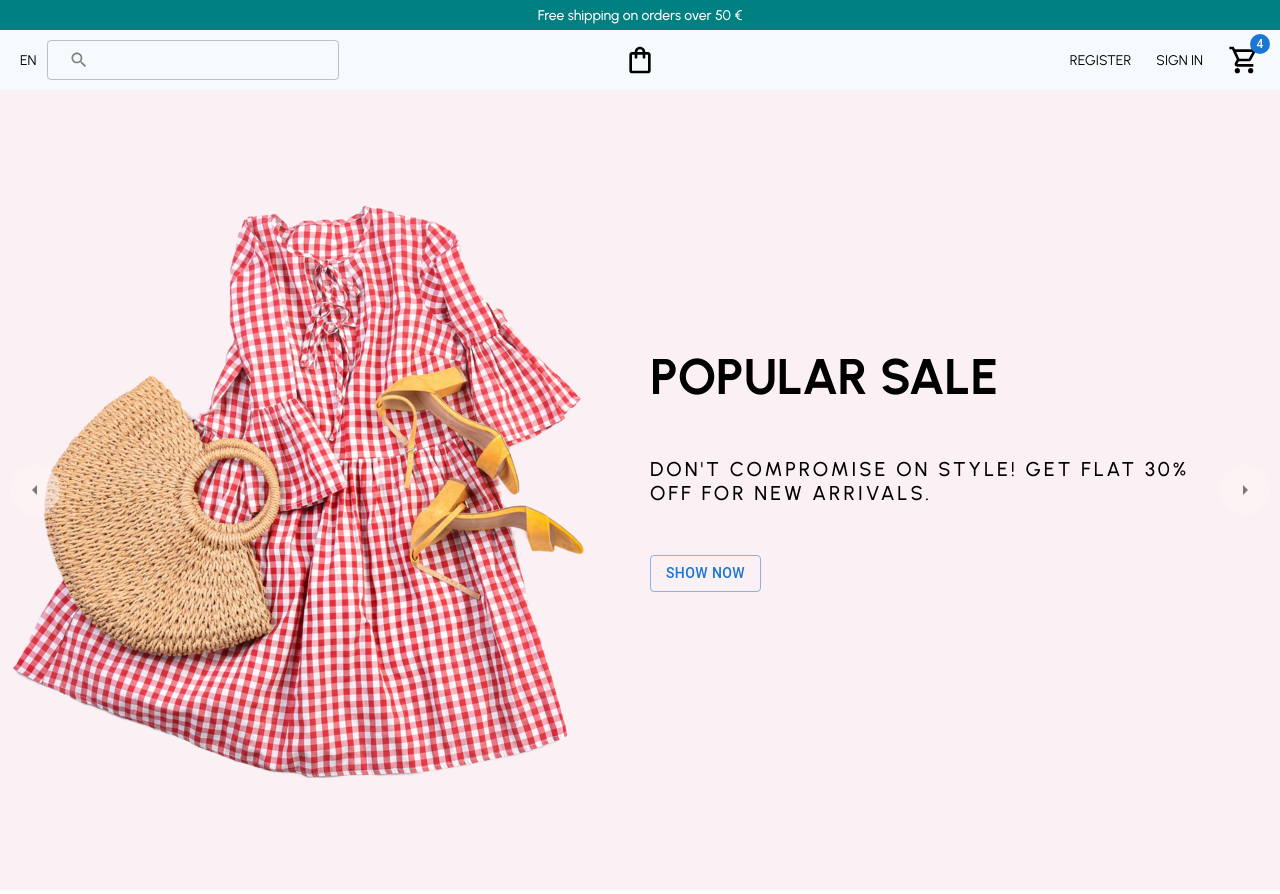
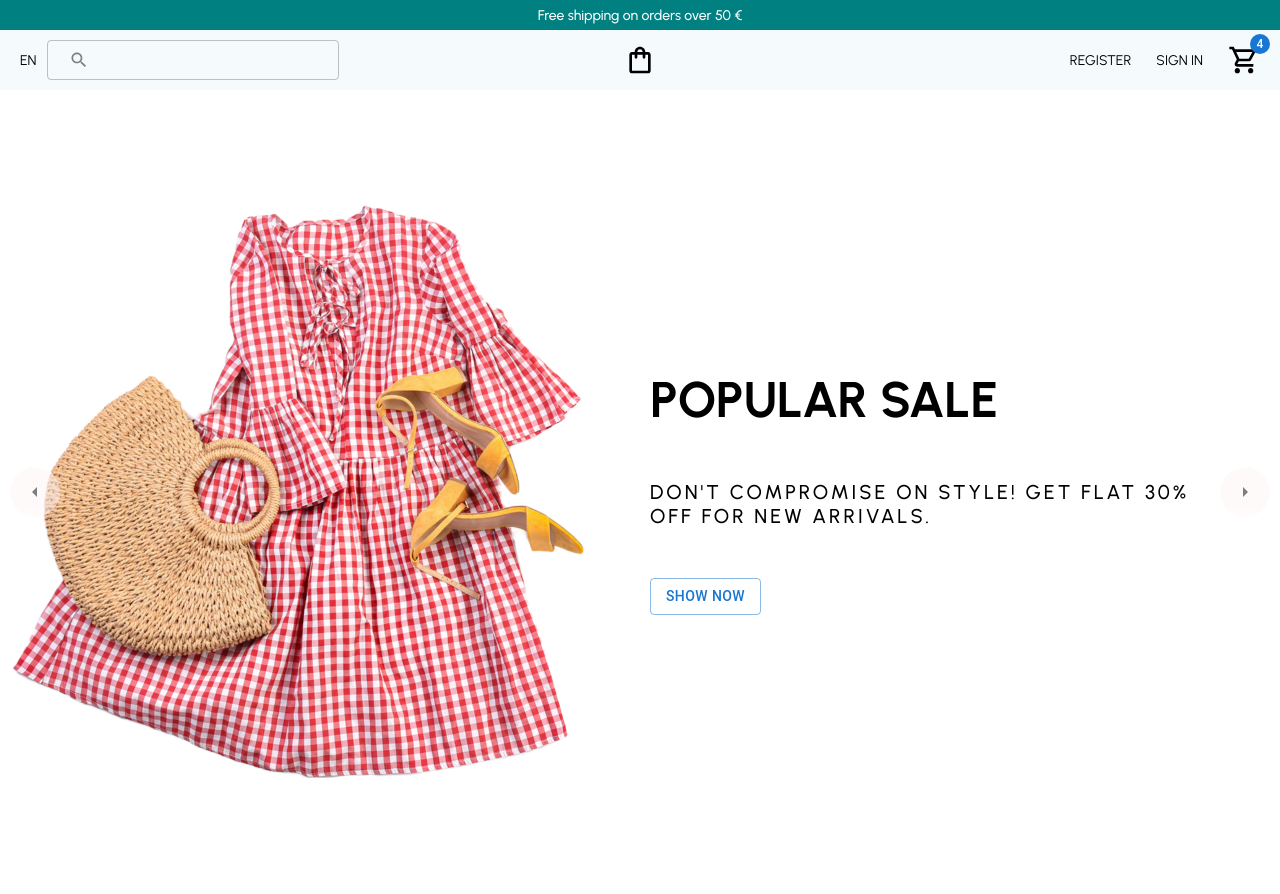
Before and after one commit to FaridAmimri/e-commerce-front, a React (Create React App) app: page / in a window 1280 px wide. Built offline with nearby package versions, Linux system fonts and the light colour scheme.

Commit message:
Remove background color

```diff
--- a/src/components/Slider.jsx
+++ b/src/components/Slider.jsx
@@ -31,7 +31,7 @@ function Slider() {
       </Arrow>
       <Wrapper currentSlide={currentSlide}>
         {sliderItems.map((slide, index) => (
-          <Slide key={index} background={slide.background}>
+          <Slide key={index}>
             {index === currentSlide && (
               <ImageContainer>
                 <Image src={slide.image} />
@@ -56,7 +56,7 @@ export default Slider
 
 const Container = styled.div`
   width: 100%;
-  height: 100vh;
+  // height: 100vh;
   position: relative;
   display: flex;
   overflow-x: hidden;
@@ -89,11 +89,11 @@ const Wrapper = styled.div`
 `
 
 const Slide = styled.div`
-  height: 100vw;
+  // height: 100vw;
   width: 100vw;
   display: flex;
   align-items: center;
-  background-color: #${(props) => props.background};
+  // background-color: #${(props) => props.background};
 `
 
 const ImageContainer = styled.div`
@@ -108,7 +108,6 @@ const Image = styled.img`
 
 const TextContainer = styled.div`
   flex: 1;
-  height: 60%;
   padding: 50px;
 `
 
```
